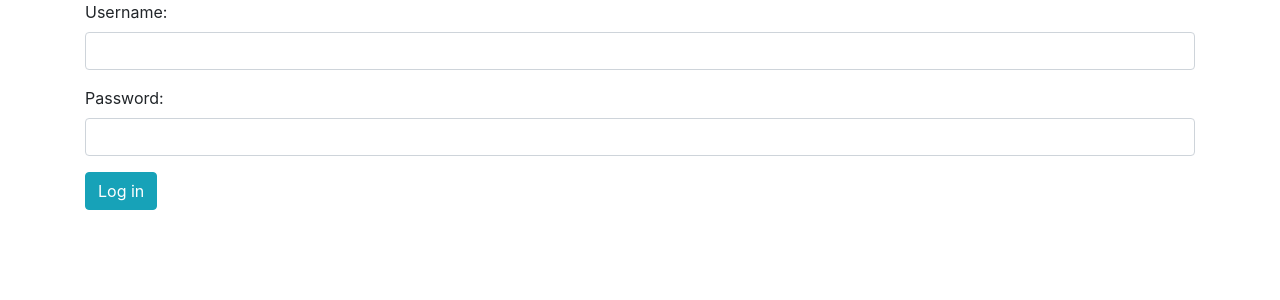
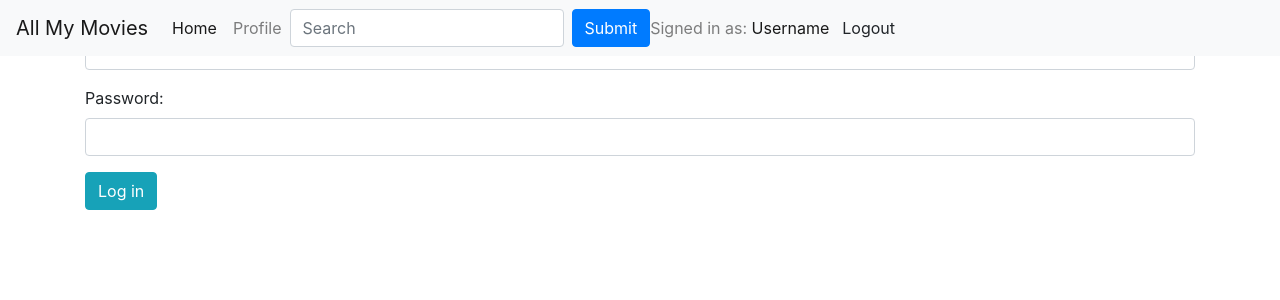
Before and after one commit to ClaraPapaya/myMovies-client, a React (Vite) app: page / in a window 1280 px wide. Shown: the top 300 px of the page. Built offline with nearby package versions, Linux system fonts and the light colour scheme.

Commit message:
Improved NavbarView

```diff
--- a/src/components/director-view/director-view.jsx
+++ b/src/components/director-view/director-view.jsx
@@ -1,5 +1,6 @@
 import React from 'react';
 import PropTypes from 'prop-types';
+import { NavbarView } from '../navbar-view/navbar-view';
 import './director-view.scss';
 // Bootstrap components
 import Button from 'react-bootstrap/Button';
@@ -8,7 +9,9 @@ export class DirectorView extends React.Component {
 
   render() {
     const { director, onBackClick } = this.props;
-    return <div className='director-view'>
+    return <div>
+      <NavbarView />
+      <div className='director-view'>
         <div className='director-name'>
           <span className='label'>Name:</span>
           <span className='value'>{director.Name}</span>
@@ -19,6 +22,7 @@ export class DirectorView extends React.Component {
         </div>
         <Button variant='info' onClick={() => { onBackClick(null); }}>Back</Button>
       </div>
+    </div>
   }
 }
 
--- a/src/components/genre-view/genre-view.jsx
+++ b/src/components/genre-view/genre-view.jsx
@@ -1,5 +1,6 @@
 import React from 'react';
 import PropTypes from 'prop-types';
+import { NavbarView } from '../navbar-view/navbar-view';
 import './genre-view.scss';
 // Bootstrap components
 import Button from 'react-bootstrap/Button';
@@ -8,7 +9,9 @@ export class GenreView extends React.Component {
 
   render() {
     const { genre, onBackClick } = this.props;
-    return <div className='genre-view'>
+    return <div>
+      <NavbarView />
+      <div className='genre-view'>
         <div className='genre-name'>
           <span className='label'>Name:</span>
           <span className='value'>{genre.Name}</span>
@@ -19,6 +22,7 @@ export class GenreView extends React.Component {
         </div>
         <Button variant='info' onClick={() => { onBackClick(null); }}>Back</Button>
       </div>
+    </div>
   }
 }
 
--- a/src/components/main-view/main-view.jsx
+++ b/src/components/main-view/main-view.jsx
@@ -86,13 +86,17 @@ export class MainView extends React.Component {
           <Route exact path='/' render={() => {
             if (!user) return (
               <Col>
+                <NavbarView />
                 <LoginView onLoggedIn={user => this.onLoggedIn(user)} />
               </Col>)
             if (movies.length === 0) return <div className='main-view' />;
             return movies.map(m => (
-              <Col md={3} key={m._id}>
-                <MovieCard movie={m} />
-              </Col>
+              <div>
+                <NavbarView />
+                <Col md={4} key={m._id}>
+                  <MovieCard movie={m} />
+                </Col>
+              </div>
             ))
           }} />
 
@@ -108,7 +112,6 @@ export class MainView extends React.Component {
           <Route path='/movies/:movieId' render={({ match, history }) => {
             if (!user) return
             <Row>
-              <NavbarView />
               <Col md={6}>
                 <LoginView onLoggedIn={user => this.onLoggedIn(user)} />
               </Col>
@@ -144,9 +147,6 @@ export class MainView extends React.Component {
               </Col>
             )
           }} />
-
-          {/* <Button variant='dark' type='submit' onClick={() => { this.onLoggedOut() }}>Logout
-          </Button> */}
         </Row>
       </Router>
     );
--- a/src/components/movie-view/movie-view.jsx
+++ b/src/components/movie-view/movie-view.jsx
@@ -1,6 +1,7 @@
 import React from 'react';
 import PropTypes from 'prop-types';
 import { Link } from 'react-router-dom';
+import { NavbarView } from '../navbar-view/navbar-view';
 import './movie-view.scss';
 // Bootstrap components
 import Button from 'react-bootstrap/Button';
@@ -11,6 +12,7 @@ export class MovieView extends React.Component {
   render() {
     const { movie, onBackClick } = this.props;
     return <div className='movie-view'>
+      <NavbarView />
       <div className='movie-poster'>
         <img src={movie.ImagePath} />
       </div>
--- a/src/components/navbar-view/navbar-view.jsx
+++ b/src/components/navbar-view/navbar-view.jsx
@@ -22,7 +22,29 @@ export class NavbarView extends React.Component {
 
   render() {
     return (
-      <Button onClick={() => logOut()} variant='outline-light'>Logout</Button>
+      <Navbar bg='light' expand='lg' fixed='top'>
+        <Navbar.Brand href=''>All My Movies</Navbar.Brand>
+        <Navbar.Toggle area-controls='responsive-navbar-nav' />
+        <Navbar.Collapse id='responsive-navbar-nav'>
+          <Nav activeKey='/' onSelect={(selectedKey) => alert(`selected ${selectedKey}`)}>
+            <Nav.Item>
+              <Nav.Link href='/'>Home</Nav.Link>
+            </Nav.Item>
+            <Nav.Item>
+              <Nav.Link href='/users/${user}'>Profile</Nav.Link>
+            </Nav.Item>
+          </Nav>
+          <Form inline>
+            <Form.Control type='text' placeholder='Search' className='mr-sm-2' />
+            <Button type='submit'>Submit</Button>
+          </Form>
+          <Navbar.Text>Signed in as: <a href='#login'>Username</a></Navbar.Text>
+          <Button onClick={() => logOut()} variant='light'>Logout</Button>
+        </Navbar.Collapse>
+      </Navbar>
+
     )
   }
 }
+
+export default NavbarView;
--- a/src/components/registration-view/registration-view.jsx
+++ b/src/components/registration-view/registration-view.jsx
@@ -2,6 +2,7 @@
 import React, { useState } from 'react';
 import PropTypes from 'prop-types';
 import './registration-view.scss';
+import { NavbarView } from '../navbar-view/navbar-view';
 // Bootstrap components
 import Form from 'react-bootstrap/Form';
 import Button from 'react-bootstrap/Button';
@@ -31,6 +32,8 @@ export function RegistrationView(props) {
       });
 
     return (
+      <div>
+        <NavbarView />
         <Form>
           <Form.Group>
             <Form.Label>Username:</Form.Label>
@@ -54,6 +57,7 @@ export function RegistrationView(props) {
           <Button variant='info' type='submit' onClick={handleSubmit}>Register
           </Button>
         </Form>
+      </div>
     );
   }
 
```
Also changed, not shown: 2 other files (tests, documents, lock files or other folders). Lines whose indentation alone changed are shown as unchanged.
